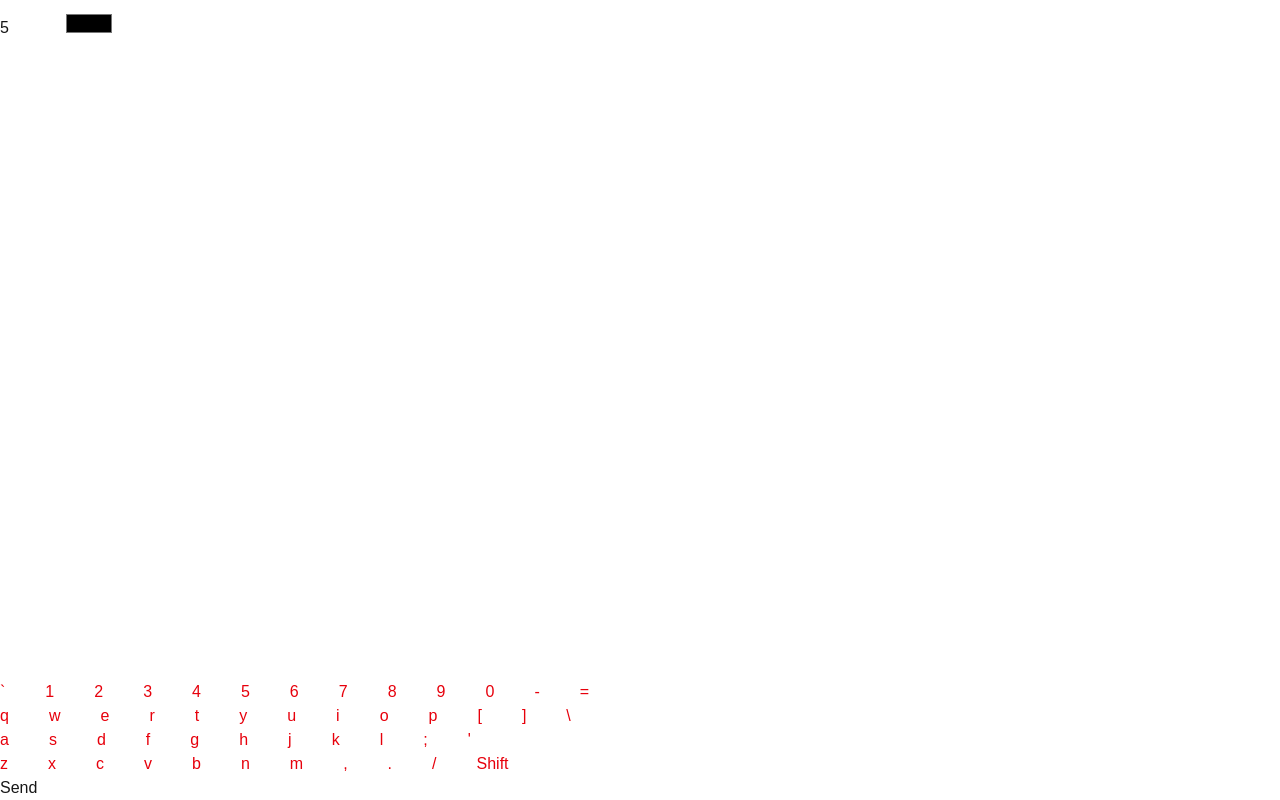
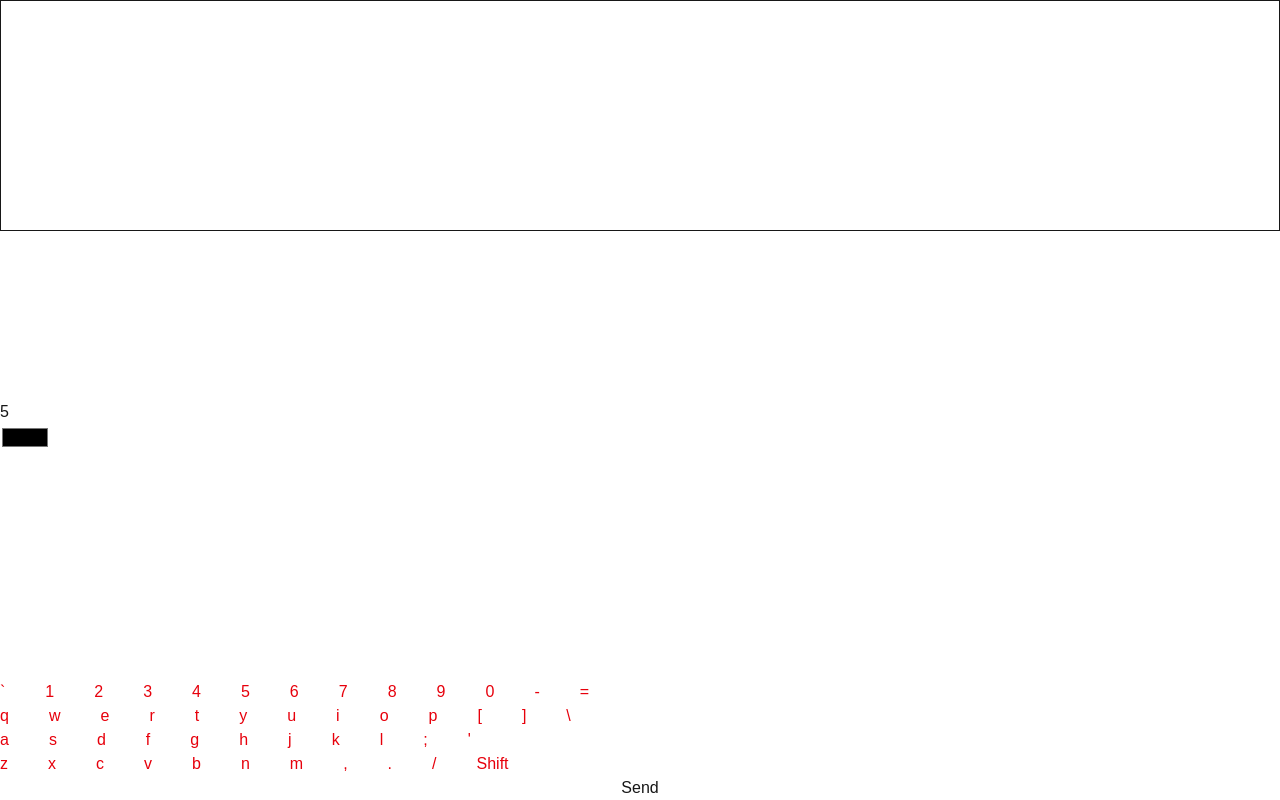
Before and after one commit to RHermanet14/digichat, a Next.js app: page /1 in a window 1280 px wide. Both pictures are taken after a click on the button "Send". Built offline with nearby package versions, Linux system fonts and the light colour scheme.

Commit message:
displays canvases

```diff
--- a/app/[room]/page.tsx
+++ b/app/[room]/page.tsx
@@ -1,5 +1,19 @@
 "use client";
 import React, {useRef, useEffect, useState, MouseEvent} from "react";
+
+function BitmapCanvasConverter({bitmap}: {bitmap: ImageBitmap}) {
+  const ref = useRef<HTMLCanvasElement>(null);
+
+  useEffect(() => {
+    const canvas = ref.current;
+    if (!canvas) return;
+    canvas.width = bitmap.width;
+    canvas.height = bitmap.height;
+    canvas.getContext("2d")?.drawImage(bitmap, 0, 0);
+  }, [bitmap]);
+  return <canvas ref={ref} className="max-w-full border"/>;
+}
+
 export default function Room() {
   const canvasRef = useRef<HTMLCanvasElement | null>(null);
   const [canDraw, setCanDraw] = useState<boolean>(false);
@@ -84,7 +98,7 @@ export default function Room() {
     // Receive and display previous messages from the chat
     // Array of either strings or bitmaps?
     //return messages.map(text => <div key={text}>{text}</div>);
-    return [<div key="1"></div>] // temp fix
+    return images.map((image, index) => <BitmapCanvasConverter key={index} bitmap={image}/>); // temp fix
   }
 
   const sendMessage = async() => {
@@ -93,15 +107,16 @@ export default function Room() {
     const ctx = canvas.getContext("2d");
     if (!ctx) return;
     const bitmap = await createImageBitmap(canvas);
-    setImages([...images, bitmap])
+    setImages([bitmap, ...images])
+    ctx.clearRect(0, 0, canvas.width, canvas.height);
   }
 
   return (
     <div className="flex h-screen flex-col overflow-hidden">
-      <div className="min-h-0 flex-1 flex-col">
+      <div className="min-h-0 flex-1 flex-col overflow-y-auto bg-white">
         {viewMessageHistory()}
       </div>
-      <div className="flex-1 flex-col"> {/* Send Messages */}
+      <div className="flex min-h-0 flex-1 flex-col"> {/* Send Messages */}
         <input type="number" id="psize" name="psize" min="1" max="100" defaultValue="5"/>
         <input type="color" id="pcolor" name="pcolor" defaultValue="black"/>
         <div className="min-h-0 flex-1">
```
